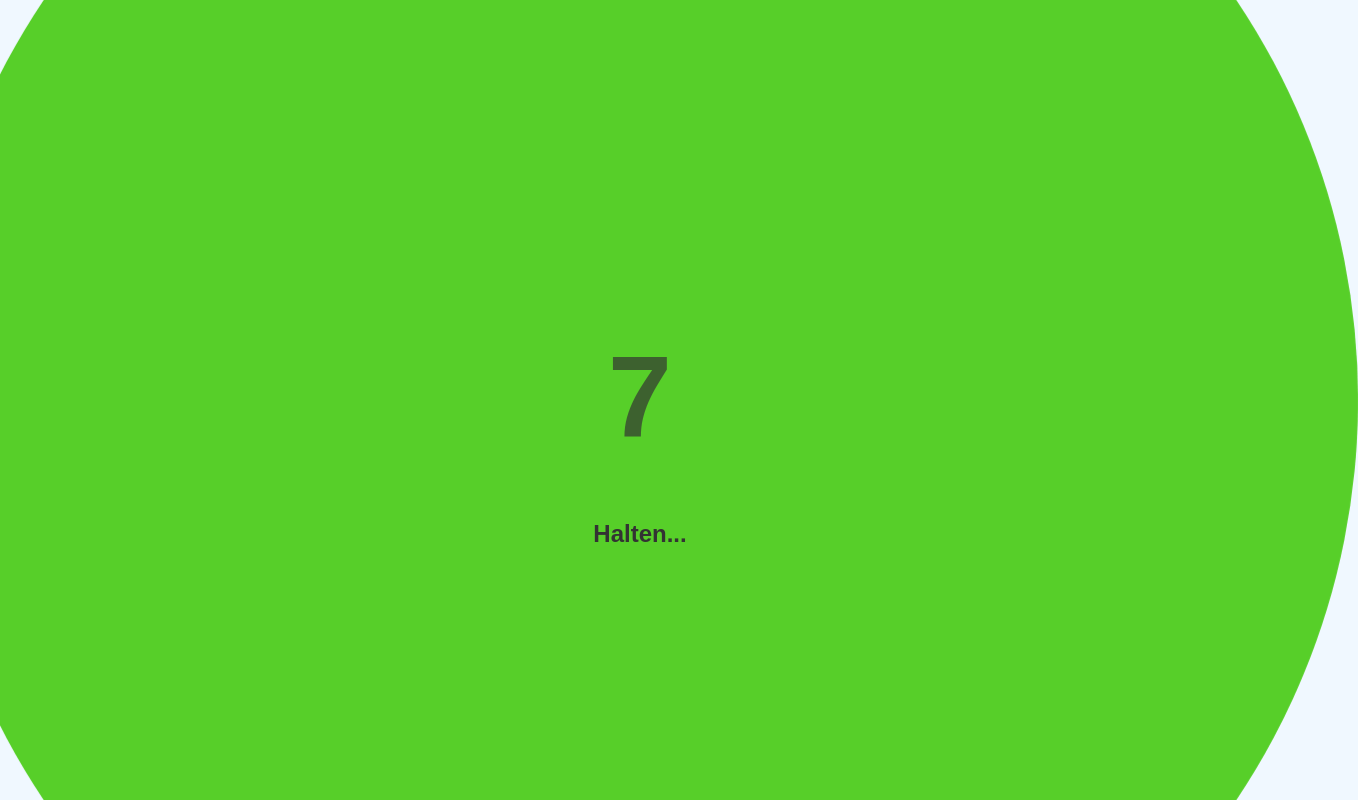
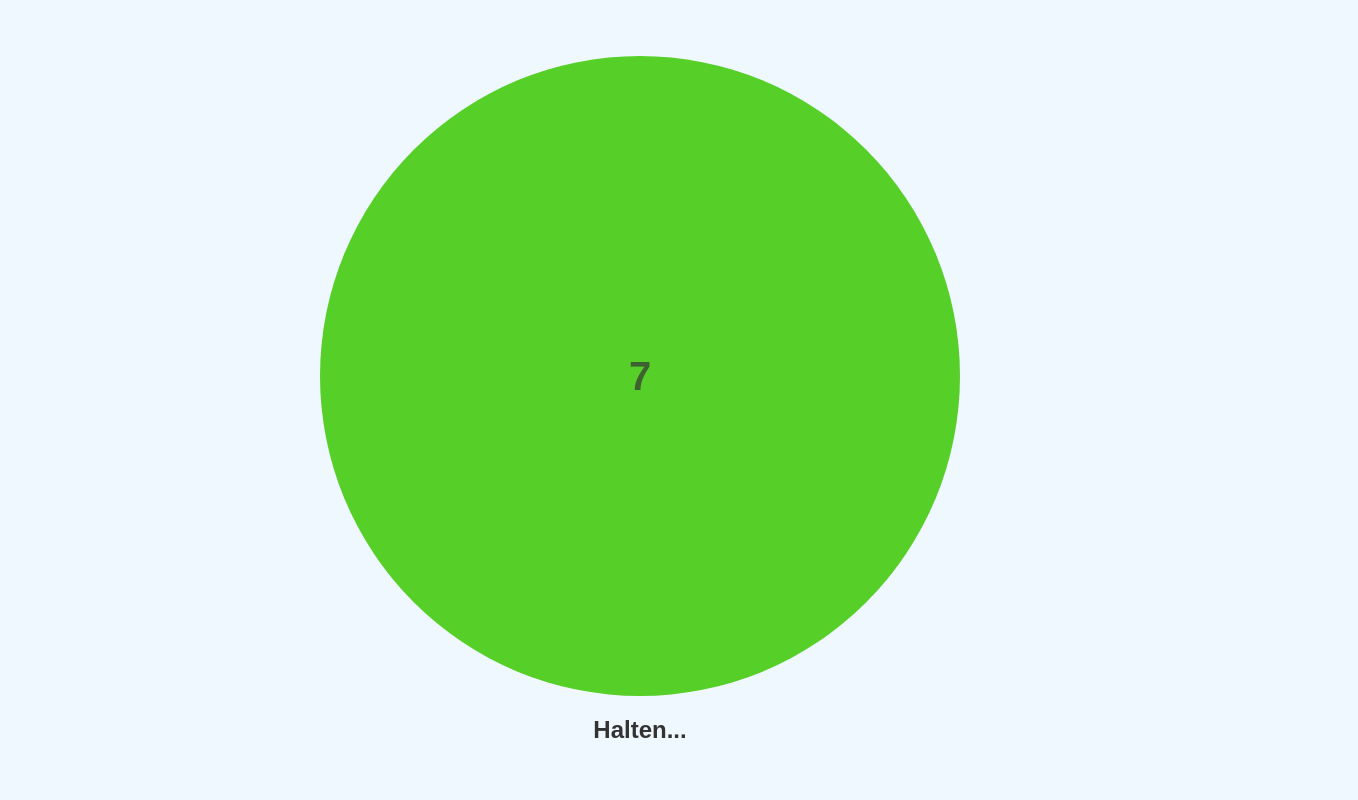
Before and after one commit to joloono/4-7-8-breath, a plain HTML site: page index.html in a window 1280 px wide. Shown: the top 800 px of the page, 1358 px wide, since content can reach past the window. Drawn offline with Linux system fonts and the light colour scheme.

Commit message:
Smooth out displayed content

```diff
--- a/index.html
+++ b/index.html
@@ -5,26 +5,36 @@
     <meta name="viewport" content="width=device-width, initial-scale=1.0">
     <title>4-7-8 Atemübung</title>
     <style>
+        html, body {
+            margin: 0;
+            padding: 0;
+            width: 100%;
+            height: 100%;
+            overflow: hidden; /* Kein Scrollen */
+        }
+
         body {
             display: flex;
             justify-content: center;
             align-items: center;
-            height: 100vh;
-            margin: 0;
             background: #f0f8ff;
             font-family: Arial, sans-serif;
         }
 
         .container {
             position: relative;
-            text-align: center;
+            /* Zentrierung ist bereits über body geregelt */
+            display: flex;
+            flex-direction: column;
+            align-items: center;
         }
 
         .circle {
             position: relative;
-            width: 200px;
-            height: 200px;
+            width: 80vmin;
+            height: 80vmin;
             border-radius: 50%;
+            transform-origin: center;
             animation: sizeAndColor 19s infinite;
             display: flex;
             justify-content: center;
@@ -32,19 +42,16 @@
         }
 
         .countdown {
-            font-size: 1rem;
+            font-size: 5vmin;
             font-weight: bold;
             color: #333;
-            opacity: 0.1;
+            opacity: 0.5;
             transition: opacity 0.5s ease;
         }
 
         .text {
-            position: absolute;
-            top: calc(100% + 20px); /* unterhalb des Kreises platzieren */
-            left: 50%;
-            transform: translateX(-50%);
-            font-size: 1.5rem;
+            margin-top: 20px; /* etwas Abstand unterhalb des Kreises */
+            font-size: 3vmin;
             font-weight: bold;
             color: #333;
             opacity: 1;
@@ -52,20 +59,20 @@
         }
 
         @keyframes sizeAndColor {
-            /* Zeitablauf total: 19s
-               Einatmen: 0s - 4s (0% - 21%)
-               Halten: 4s - 11s (22% - 57%)
-               Ausatmen: 11s - 19s (58% - 100%) */
+            /* Gesamt: 19s
+               Einatmen: 0-4s (0%-21%) => Skaliert von klein (0.2) auf groß (1)
+               Halten: 4-11s (22%-57%) => Bleibt auf groß (1)
+               Ausatmen: 11-19s (58%-100%) => Zurück auf klein (0.2) */
             0% {
                 transform: scale(0.2);
                 background-color: #FF8C00;
             }
             21% {
-                transform: scale(7);
+                transform: scale(1);
                 background-color: #32CD32;
             }
             57% {
-                transform: scale(8);
+                transform: scale(1);
                 background-color: #FFD700;
             }
             100% {
@@ -86,9 +93,9 @@
     <script>
         // Zeitabschnitte des Zyklus (in ms)
         const totalDuration = 19000;
-        const inhaleTime = 4000;   // 4s
-        const holdTime = 7000;     // 7s
-        const exhaleTime = 8000;   // 8s
+        const inhaleTime = 4000;   // Einatmen: 4s
+        const holdTime = 7000;     // Halten: 7s
+        const exhaleTime = 8000;   // Ausatmen: 8s
 
         // Elemente
         const textElement = document.getElementById('displayText');
@@ -100,7 +107,6 @@
         const exhaleCountdown = [8, 7, 6, 5, 4, 3, 2, 1];
 
         function fadeText(element, newText) {
-            // Text mit Fade austauschen
             element.style.opacity = '0';
             setTimeout(() => {
                 element.textContent = newText;
@@ -108,10 +114,7 @@
             }, 500);
         }
 
-        function runCountdown(sequence, phaseDuration) {
-            // sequence: Array mit den Sekunden
-            // phaseDuration: Dauer der Phase in ms
-            // Alle 1000ms einen Wert ausgeben
+        function runCountdown(sequence) {
             let index = 0;
             fadeText(countdownElement, sequence[index]);
 
@@ -128,22 +131,22 @@
         function startCycle() {
             // Phase 1: Einatmen
             fadeText(textElement, "Einatmen...");
-            runCountdown(inhaleCountdown, inhaleTime);
+            runCountdown(inhaleCountdown);
 
             setTimeout(() => {
                 // Phase 2: Halten
                 fadeText(textElement, "Halten...");
-                runCountdown(holdCountdown, holdTime);
+                runCountdown(holdCountdown);
             }, inhaleTime);
 
             setTimeout(() => {
                 // Phase 3: Ausatmen
                 fadeText(textElement, "Ausatmen...");
-                runCountdown(exhaleCountdown, exhaleTime);
+                runCountdown(exhaleCountdown);
             }, inhaleTime + holdTime);
 
             setTimeout(() => {
-                // Nach 19s den Zyklus erneut starten
+                // Zyklus neu starten
                 startCycle();
             }, totalDuration);
         }
@@ -152,3 +155,4 @@
     </script>
 </body>
 </html>
+</html>
```
